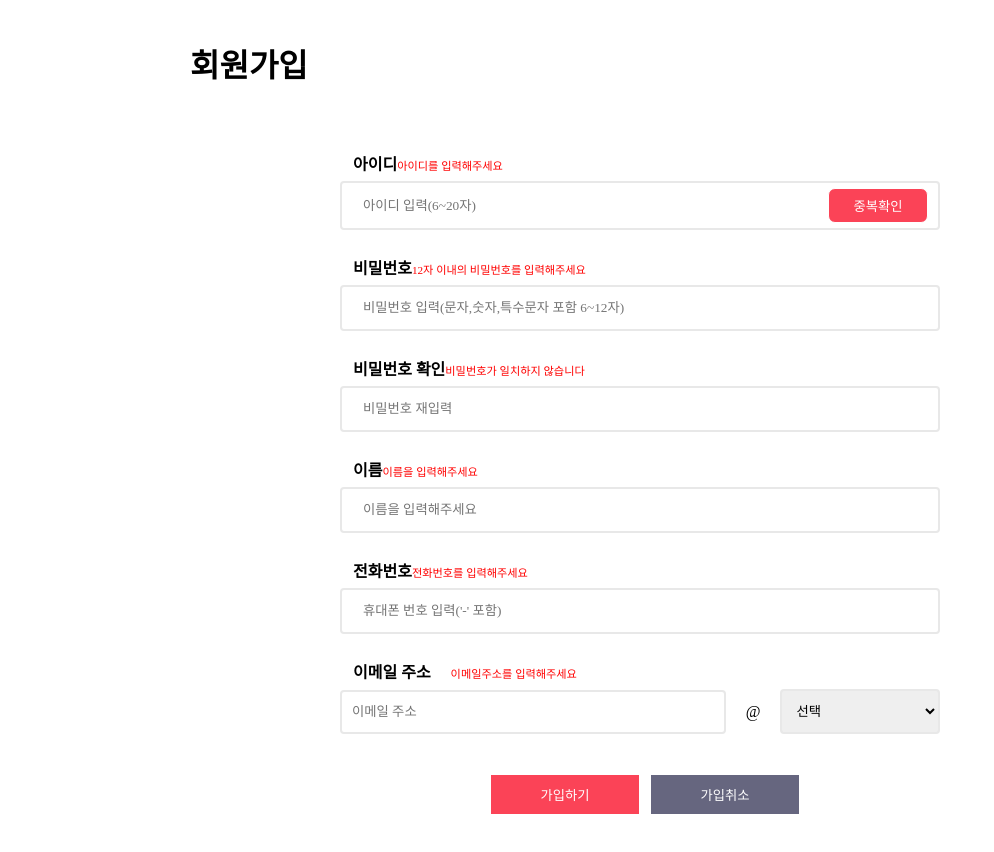
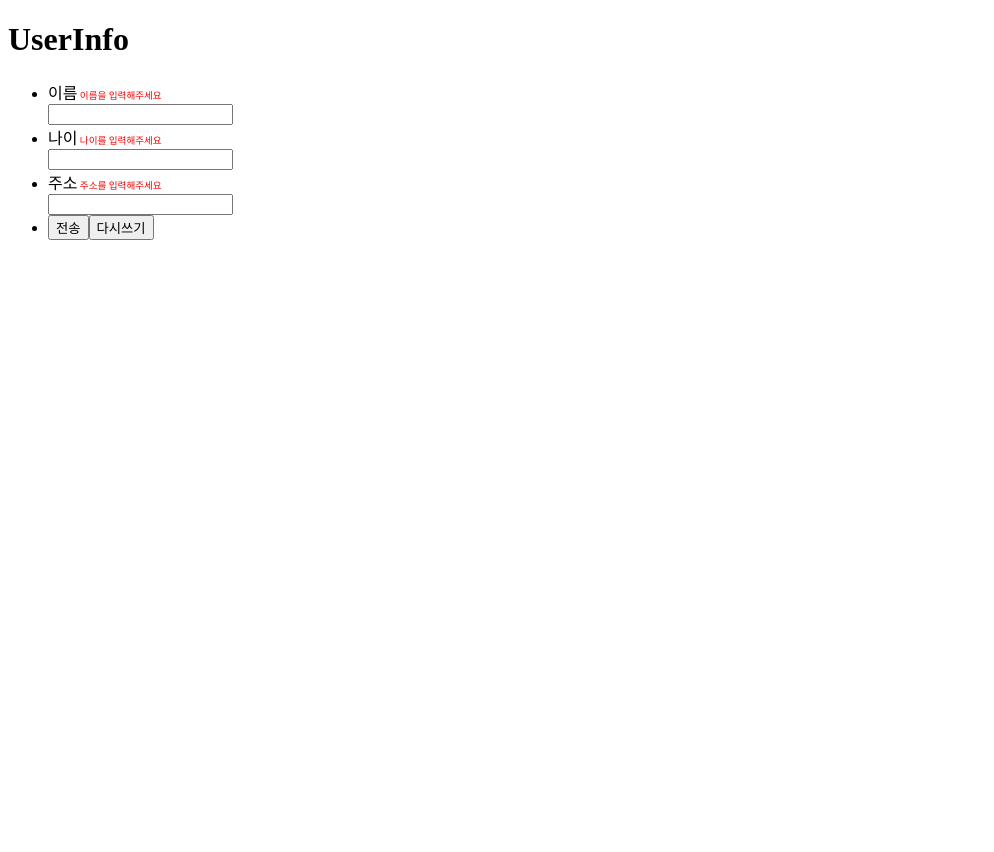
Before and after one commit to tjg-data/fe-course, a React (Vite) app in the folder basic-app/: page / in a window 1280 px wide. Shown: the top 852 px of the page, without its empty margins (0-994 px from the left). After the commit the page ends 800 px from the top, so only its background shows below. Built offline with nearby package versions, Linux system fonts and the light colour scheme.

Commit message:
2026-04-13 commit~

```diff
--- a/basic-app/src/AppForm.jsx
+++ b/basic-app/src/AppForm.jsx
@@ -1,11 +1,12 @@
 import TextInput from "./components/form/TextInput.jsx";
 import Login from "./components/form/Login.jsx";
-import Join from "./components/form/Join.jsx";
+// import Join from "./components/form/Join.jsx";
+import UserInfo from "./components/form/UserInfo.jsx";
 
 export default function App() {
     return (
         <>
-            <Join />
+            <UserInfo />
         </>
     )
 }
--- /dev/null
+++ b/basic-app/src/components/form/UserInfo.jsx
@@ -0,0 +1,93 @@
+/**
+ * 이름, 나이, 주소를 입력 받는 폼 생성
+ * - 각 폼에 유효성 체크 진행
+ * - 전송 버튼 클릭시 유효성 체크 진행
+ */
+import { useRef, useState } from 'react';
+
+export default function UserInfo() {
+    const nameRef = useRef(null);
+    const ageRef = useRef(null);
+    const addressRef = useRef(null);
+    const [form, setForm] = useState({name:'', age:'', address:''});
+
+    const handleChange = (e) => {
+        const {name, value} = e.target;
+        setForm({...form, [name]:value});
+    }
+
+    const handleSubmit = (e) => {
+        e.preventDefault();
+
+        if(nameRef.current.value.trim() === "") {
+            // alert("이름을 입력해주세요");
+            nameRef.current.focus();
+        } else if(ageRef.current.value.trim() === "") {
+            alert("나이를 입력해주세요")
+            ageRef.current.focus();
+        } else if(addressRef.current.value.trim() === "") {
+            alert("주소를 입력해주세요")
+            addressRef.current.focus();
+        } else {
+            //서버 전송
+            console.log('submit => ', form);
+        }
+    }
+
+    return(
+        <div>
+            <h1>UserInfo</h1>
+            <form name="userInfoForm" onSubmit={handleSubmit}>
+                <ul>
+                    <li>
+                        <label htmlFor="name">이름</label>
+                        { form.name === "" &&
+                            <span style={{color:'red', fontSize:'0.6rem'}}> 이름을 입력해주세요</span>
+                        }
+                        <div>
+                            <input  type="text"
+                                    id="name"
+                                    name="name"
+                                    value={form.name}
+                                    onChange={handleChange}
+                                    ref={nameRef}
+                                    />
+                        </div>
+                    </li>
+                    <li>
+                        <label htmlFor="age">나이</label>
+                        <span style={{color:'red', fontSize:'0.6rem'}}> 나이를 입력해주세요</span>
+                        <div>
+                            <input  type="text"
+                                    id="age"
+                                    name="age"
+                                    value={form.age}
+                                    onChange={handleChange}
+                                    ref={ageRef}
+                                    />
+                        </div>
+                    </li>
+                    <li>
+                        <label htmlFor="address">주소</label>
+                        <span style={{color:'red', fontSize:'0.6rem'}}> 주소를 입력해주세요</span>
+                        <div>
+                            <input  type="text"
+                                    id="address"
+                                    name="address"
+                                    value={form.address}
+                                    onChange={handleChange}
+                                    ref={addressRef}
+                                    />
+                        </div>
+                    </li>
+                    <li>
+                        <button type="submit">전송</button>
+                        <button type="button"
+                                onClick={()=> setForm({name:'', age:'', address:''})}>다시쓰기</button>
+                    </li>
+
+                </ul>
+            </form>
+        </div>
+    );
+}
```
